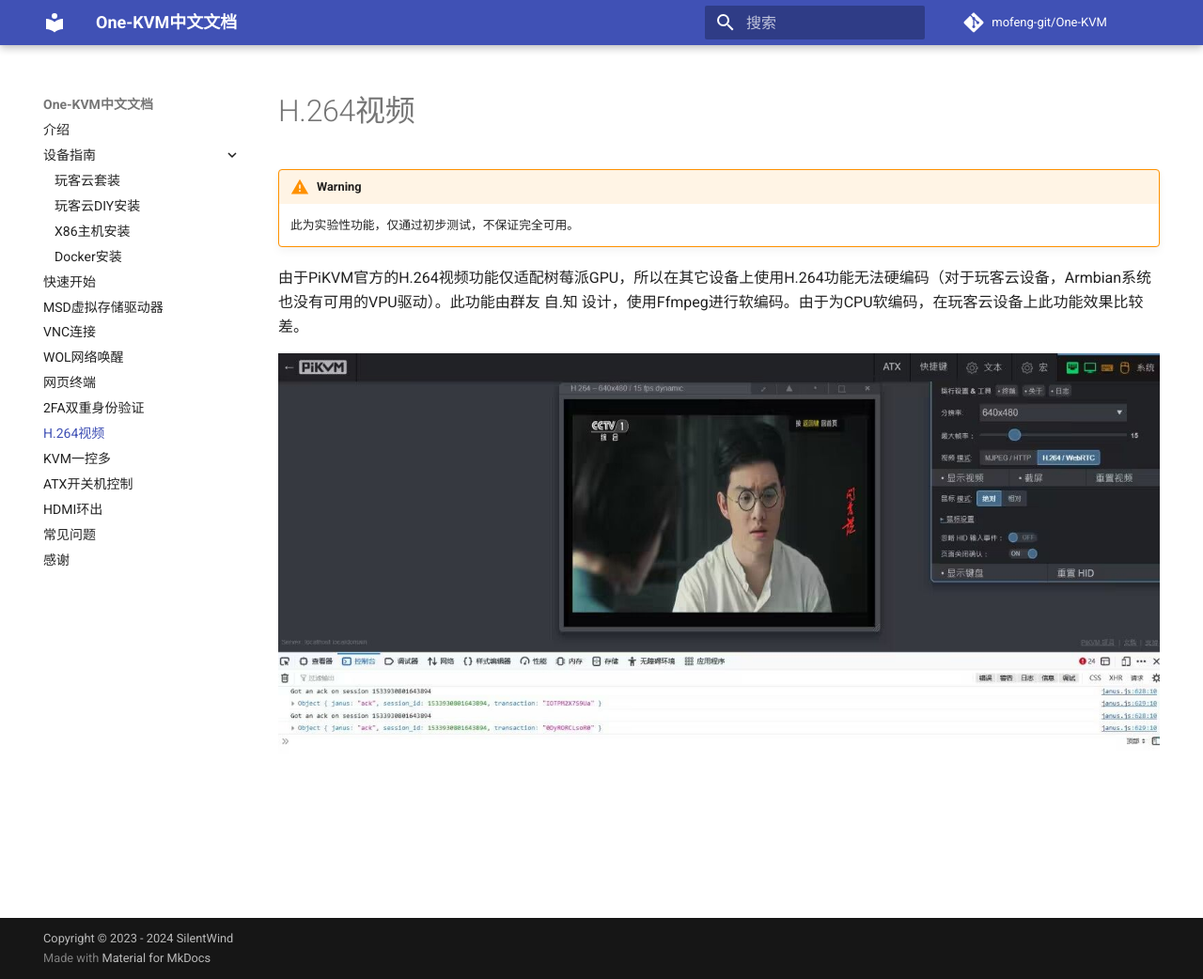
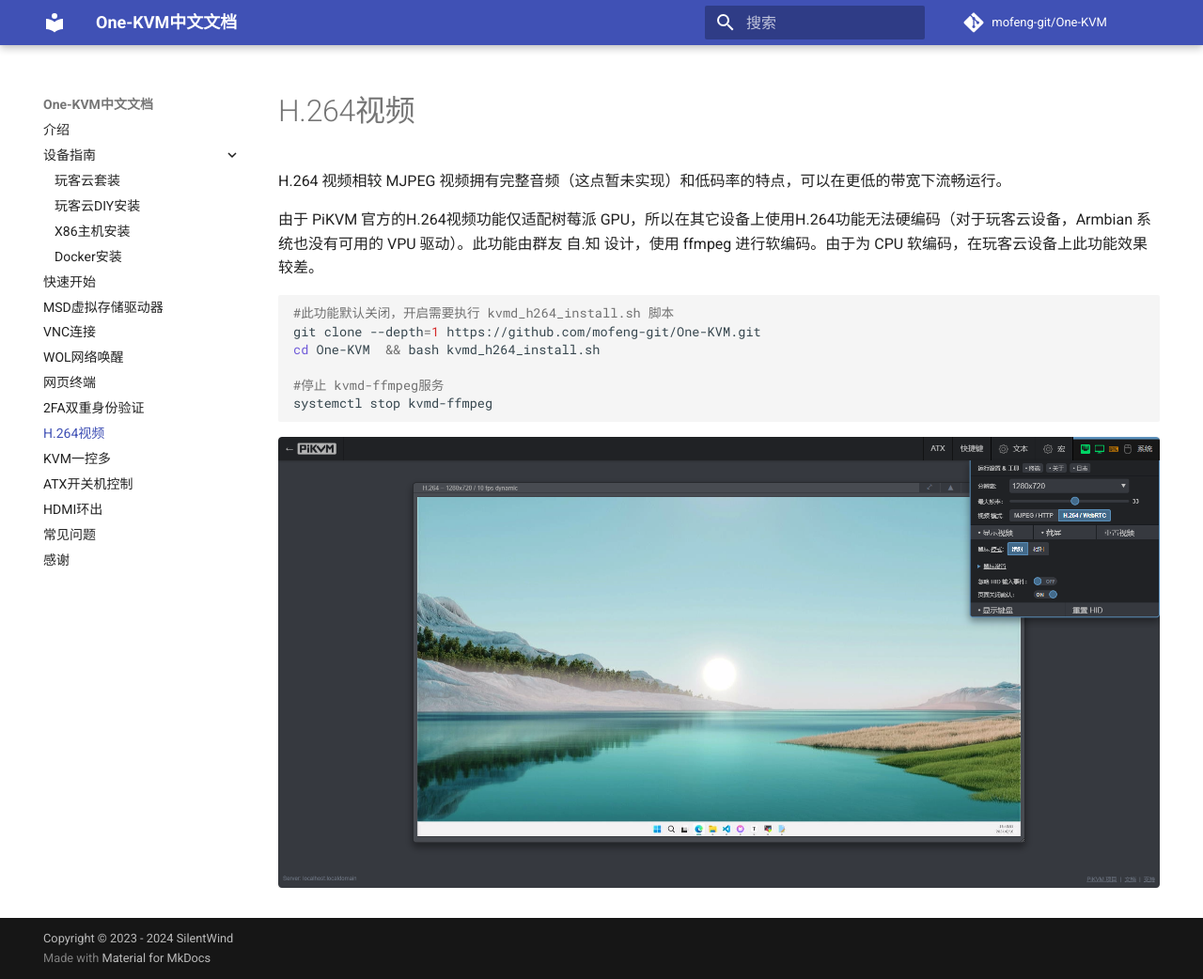
Before and after one commit to mofeng-git/One-KVM_WEB, an MkDocs documentation site: the page built from docs/h264.md, in a window 1280 px wide and 1042 px high. Shown: the whole window at 94% size. Built offline with MkDocs 1.6.1 and Material for MkDocs 9.7.7, drawn with Linux system fonts in a browser that asks for light colours; comment, search, counter and statistics services are not loaded.

Commit message:
write h.264

````diff
--- a/docs/h264.md
+++ b/docs/h264.md
@@ -1,8 +1,16 @@
 # H.264视频
 
-!!! warning
-    此为实验性功能，仅通过初步测试，不保证完全可用。
+H.264 视频相较 MJPEG 视频拥有完整音频（这点暂未实现）和低码率的特点，可以在更低的带宽下流畅运行。
 
-由于PiKVM官方的H.264视频功能仅适配树莓派GPU，所以在其它设备上使用H.264功能无法硬编码（对于玩客云设备，Armbian系统也没有可用的VPU驱动）。此功能由群友 自.知 设计，使用Ffmpeg进行软编码。由于为CPU软编码，在玩客云设备上此功能效果比较差。
+由于 PiKVM 官方的H.264视频功能仅适配树莓派 GPU，所以在其它设备上使用H.264功能无法硬编码（对于玩客云设备，Armbian 系统也没有可用的 VPU 驱动）。此功能由群友 自.知 设计，使用 ffmpeg 进行软编码。由于为 CPU 软编码，在玩客云设备上此功能效果较差。
 
-![img](./img/1717947165712-58.jpeg)
+```bash
+#此功能默认关闭，开启需要执行 kvmd_h264_install.sh 脚本
+git clone --depth=1 https://github.com/mofeng-git/One-KVM.git
+cd One-KVM  && bash kvmd_h264_install.sh
+
+#停止 kvmd-ffmpeg服务
+systemctl stop kvmd-ffmpeg
+```
+
+![image-20240610154409422](./img/image-20240610154409422.png)
````
Also changed, not shown: docs/index.md (+1 -3 lines), docs/img/image-20240610154409422.png (added).
